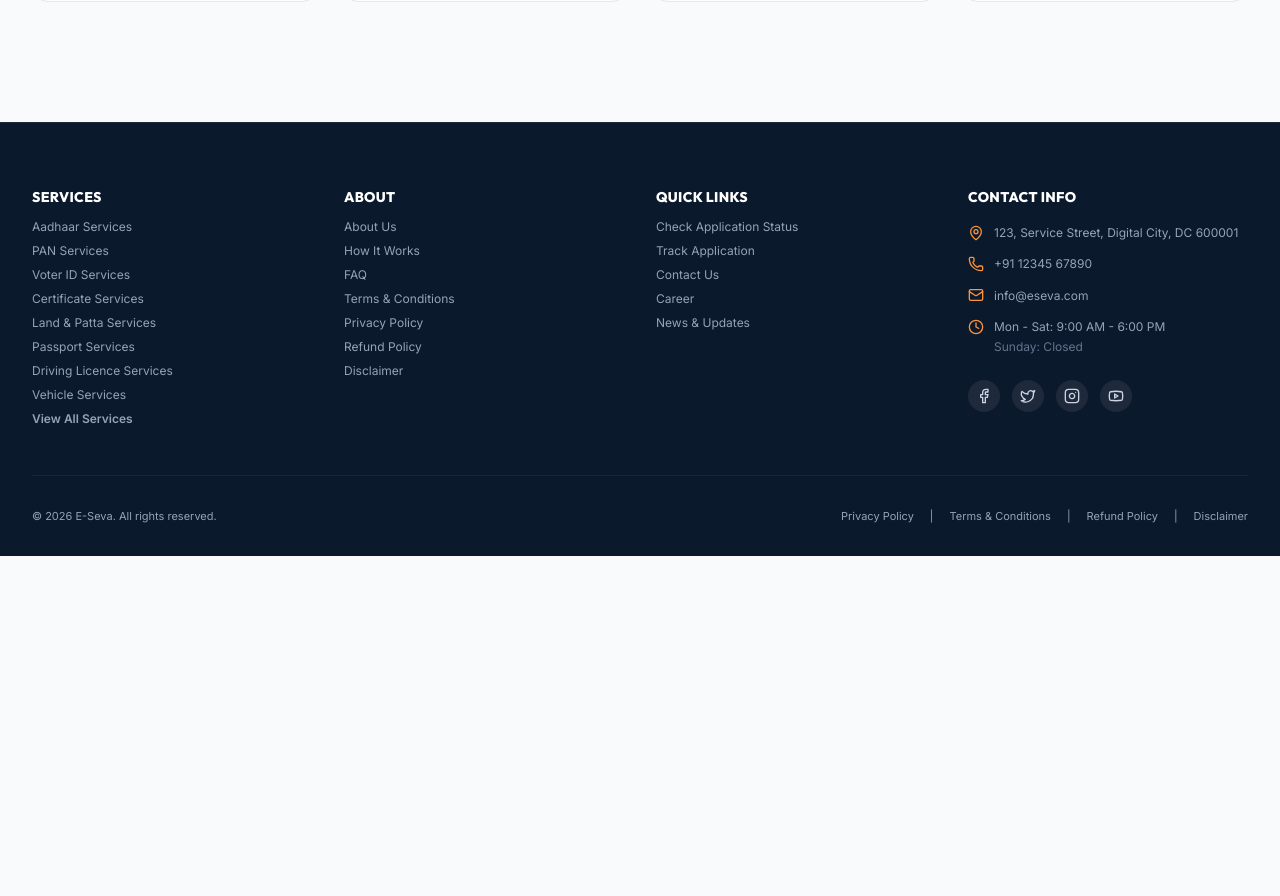
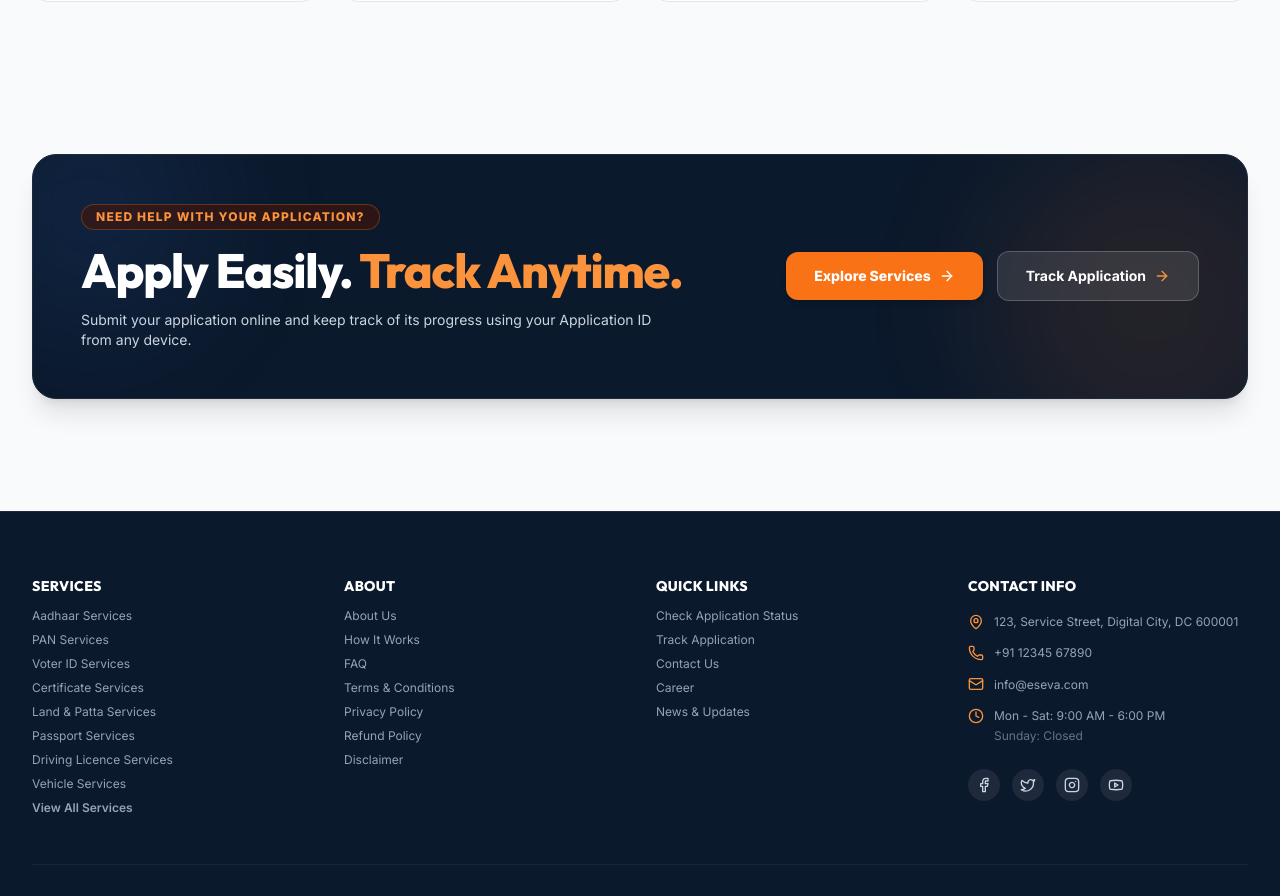
Before and after one commit to suryasuryaa239/e-seva-, a React (Vite) app: page / in a window 1280 px wide. Shown: the part 4174-5070 px from the top of the page. Before the commit the page ends 4730 px from the top, so only its background shows below. Built offline with nearby package versions, Linux system fonts and the light colour scheme; no server answers; the HTML template or start-up script is replaced by a standard one.

Commit message:
UI/UX Step 7: Redesign Application CTA Banner section

```diff
--- a/src/pages/Home.jsx
+++ b/src/pages/Home.jsx
@@ -561,6 +561,56 @@
         </div>
       </section>
 
+      {/* 7. APPLICATION CTA / TRACK BANNER (STEP 7 SPECIFICATION) */}
+      <section className="max-w-7xl mx-auto px-4 sm:px-6 lg:px-8 py-12">
+        <div className="bg-[#0b192c] rounded-3xl p-8 sm:p-12 border border-slate-800 shadow-xl text-white relative overflow-hidden">
+
+          {/* Subtle Background Accent Orbs */}
+          <div className="absolute -right-16 -bottom-16 w-80 h-80 bg-orange-500/10 rounded-full blur-3xl pointer-events-none"></div>
+          <div className="absolute -left-16 -top-16 w-60 h-60 bg-blue-500/10 rounded-full blur-3xl pointer-events-none"></div>
+
+          <div className="grid grid-cols-1 lg:grid-cols-12 gap-8 items-center relative z-10">
+
+            {/* LEFT CONTENT COLUMN */}
+            <div className="lg:col-span-7 space-y-4 text-center lg:text-left">
+              <div>
+                <span className="inline-block text-xs font-extrabold text-orange-400 uppercase tracking-widest bg-orange-950/60 border border-orange-500/30 px-3.5 py-1 rounded-full">
+                  NEED HELP WITH YOUR APPLICATION?
+                </span>
+              </div>
+
+              <h2 className="font-heading font-extrabold text-3xl sm:text-4xl lg:text-5xl text-white tracking-tight leading-tight">
+                Apply Easily. <span className="text-orange-400">Track Anytime.</span>
+              </h2>
+
+              <p className="text-slate-300 text-xs sm:text-sm max-w-xl font-normal leading-relaxed">
+                Submit your application online and keep track of its progress using your Application ID from any device.
+              </p>
+            </div>
+
+            {/* RIGHT BUTTONS COLUMN */}
+            <div className="lg:col-span-5 flex flex-col sm:flex-row lg:flex-col xl:flex-row items-center justify-center lg:justify-end gap-3.5">
+              <Link
+                to="/services"
+                className="w-full sm:w-auto bg-orange-500 hover:bg-orange-600 text-white font-extrabold text-xs sm:text-sm px-7 py-3.5 rounded-xl shadow-md hover:shadow-lg transition-all text-center flex items-center justify-center gap-2 group"
+              >
+                <span>Explore Services</span>
+                <ArrowRight className="w-4 h-4 text-white group-hover:translate-x-1 transition-transform" />
+              </Link>
+
+              <Link
+                to="/track"
+                className="w-full sm:w-auto bg-white/10 hover:bg-white/20 text-white border border-white/20 font-bold text-xs sm:text-sm px-7 py-3.5 rounded-xl transition-all text-center flex items-center justify-center gap-2 group"
+              >
+                <span>Track Application</span>
+                <ArrowRight className="w-4 h-4 text-orange-400 group-hover:translate-x-1 transition-transform" />
+              </Link>
+            </div>
+
+          </div>
+        </div>
+      </section>
+
     </div>
   );
 }
```
